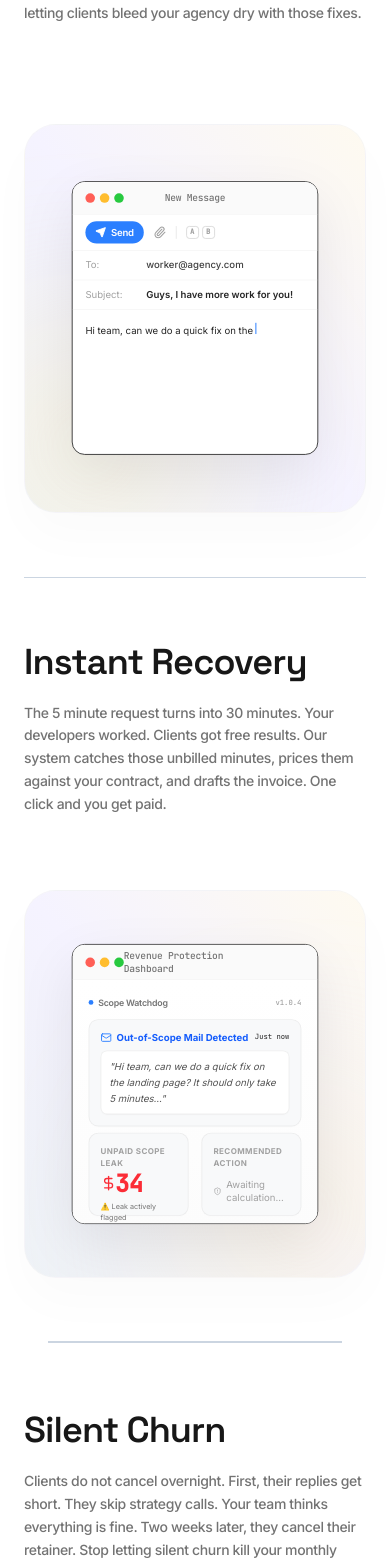
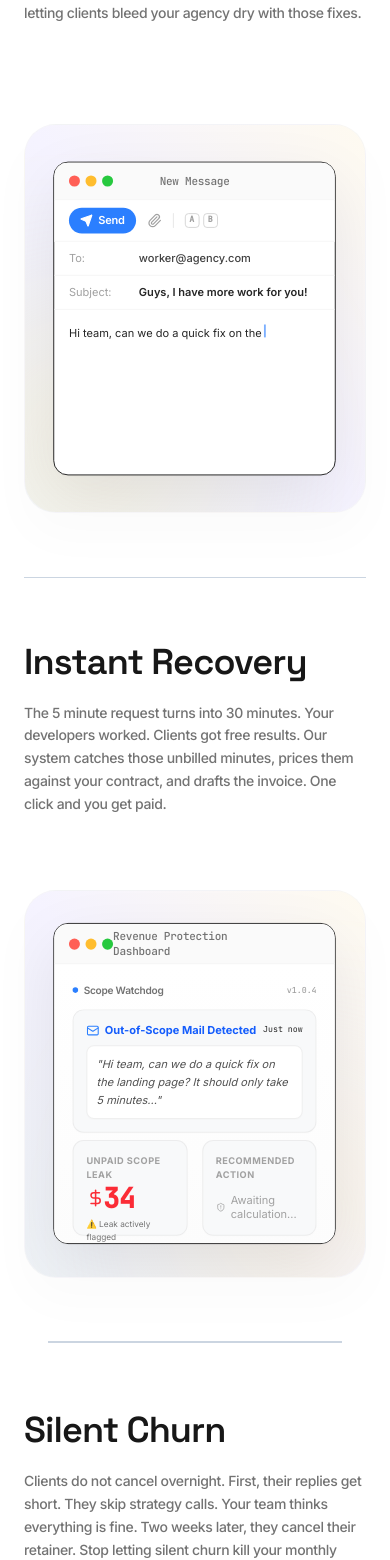
Before and after one commit to Fertrix/landing-artificially, a React (Vite) app: page / in a window 390 px wide. Shown: the part 1388-2948 px from the top of the page. Built offline with nearby package versions, Linux system fonts and the light colour scheme.

Commit message:
Expand inner motion window width (max-w 500px, 96% width) to fill the background gradient frame on mobile

```diff
--- a/src/App.tsx
+++ b/src/App.tsx
@@ -591,7 +591,7 @@ export default function App() {
               {/* Right side container card holding the vector interactive email demo */}
               <div className="lg:col-span-7 w-full flex justify-center">
                 {/* Giant soft glowing colorful gradient frame mirroring the user's second screenshot */}
-                <div ref={upperCardRef} className="relative w-full max-w-[560px] aspect-[0.88] xs:aspect-[0.95] sm:aspect-[1.3] rounded-[32px] md:rounded-[40px] bg-gradient-to-tr from-[#eef2f6] via-[#f5f3ff] to-[#fefaf0] p-4 sm:p-8 md:p-12 shadow-[0_24px_50px_rgba(0,0,0,0.02)] border border-neutral-100/60 flex items-center justify-center overflow-hidden">
+                <div ref={upperCardRef} className="relative w-full max-w-[560px] aspect-[0.88] xs:aspect-[0.95] sm:aspect-[1.3] rounded-[32px] md:rounded-[40px] bg-gradient-to-tr from-[#eef2f6] via-[#f5f3ff] to-[#fefaf0] p-2.5 sm:p-8 md:p-12 shadow-[0_24px_50px_rgba(0,0,0,0.02)] border border-neutral-100/60 flex items-center justify-center overflow-hidden">
                   {/* Backdrop subtle ambient color blobs matching the upload */}
                   <div className="absolute -top-16 -right-16 w-64 h-64 bg-blue-150/40 rounded-full blur-[80px] pointer-events-none" />
                   <div className="absolute -bottom-16 -left-16 w-64 h-64 bg-amber-100/40 rounded-full blur-[80px] pointer-events-none" />
@@ -614,7 +614,7 @@ export default function App() {
               {/* Left side container card holding the light dashboard demo */}
               <div className="lg:col-span-7 w-full flex justify-center order-2 lg:order-1">
                 {/* Giant soft glowing colorful gradient frame mirroring the user's email demo exactly */}
-                <div ref={lowerCardRef} className="relative w-full max-w-[560px] aspect-[0.88] xs:aspect-[0.95] sm:aspect-[1.1] rounded-[32px] md:rounded-[40px] bg-gradient-to-tr from-[#eef2f6] via-[#f5f3ff] to-[#fefaf0] p-4 sm:p-8 md:p-12 shadow-[0_24px_50px_rgba(0,0,0,0.02)] border border-neutral-100/60 flex items-center justify-center overflow-hidden">
+                <div ref={lowerCardRef} className="relative w-full max-w-[560px] aspect-[0.88] xs:aspect-[0.95] sm:aspect-[1.1] rounded-[32px] md:rounded-[40px] bg-gradient-to-tr from-[#eef2f6] via-[#f5f3ff] to-[#fefaf0] p-2.5 sm:p-8 md:p-12 shadow-[0_24px_50px_rgba(0,0,0,0.02)] border border-neutral-100/60 flex items-center justify-center overflow-hidden">
                   {/* Backdrop subtle ambient color blobs matching the email demo */}
                   <div className="absolute -top-16 -left-16 w-64 h-64 bg-blue-150/40 rounded-full blur-[80px] pointer-events-none" />
                   <div className="absolute -bottom-16 -right-16 w-64 h-64 bg-amber-100/40 rounded-full blur-[80px] pointer-events-none" />
@@ -733,7 +733,7 @@ export default function App() {
               {/* Right side: Interactive Motion Graphic */}
               <div className="lg:col-span-7 w-full flex justify-center order-2">
                 {/* Giant soft glowing colorful gradient frame mirroring the user's other cards */}
-                <div ref={churnUpperCardRef} className="relative w-full max-w-[560px] aspect-[0.85] xs:aspect-[0.92] sm:aspect-[1.1] rounded-[32px] md:rounded-[40px] bg-gradient-to-tr from-[#eef2f6] via-[#f5f3ff] to-[#fefaf0] p-4 sm:p-8 md:p-12 shadow-[0_24px_50px_rgba(0,0,0,0.02)] border border-neutral-100/60 flex items-center justify-center overflow-hidden">
+                <div ref={churnUpperCardRef} className="relative w-full max-w-[560px] aspect-[0.85] xs:aspect-[0.92] sm:aspect-[1.1] rounded-[32px] md:rounded-[40px] bg-gradient-to-tr from-[#eef2f6] via-[#f5f3ff] to-[#fefaf0] p-2.5 sm:p-8 md:p-12 shadow-[0_24px_50px_rgba(0,0,0,0.02)] border border-neutral-100/60 flex items-center justify-center overflow-hidden">
                   {/* Backdrop subtle ambient color blobs */}
                   <div className="absolute -top-16 -left-16 w-64 h-64 bg-blue-150/40 rounded-full blur-[80px] pointer-events-none" />
                   <div className="absolute -bottom-16 -right-16 w-64 h-64 bg-red-100/10 rounded-full blur-[80px] pointer-events-none" />
@@ -756,7 +756,7 @@ export default function App() {
               {/* Left side: Interactive Churn Shield Demo (Dashboard) */}
               <div className="lg:col-span-7 w-full flex justify-center order-2 lg:order-1">
                 {/* Giant soft glowing colorful gradient frame mirroring the others */}
-                <div ref={churnLowerCardRef} className="relative w-full max-w-[560px] aspect-[0.88] xs:aspect-[0.95] sm:aspect-[1.15] rounded-[32px] md:rounded-[40px] bg-gradient-to-tr from-[#eef2f6] via-[#f5f3ff] to-[#fefaf0] p-4 sm:p-8 md:p-12 shadow-[0_24px_50px_rgba(0,0,0,0.02)] border border-neutral-100/60 flex items-center justify-center overflow-hidden">
+                <div ref={churnLowerCardRef} className="relative w-full max-w-[560px] aspect-[0.88] xs:aspect-[0.95] sm:aspect-[1.15] rounded-[32px] md:rounded-[40px] bg-gradient-to-tr from-[#eef2f6] via-[#f5f3ff] to-[#fefaf0] p-2.5 sm:p-8 md:p-12 shadow-[0_24px_50px_rgba(0,0,0,0.02)] border border-neutral-100/60 flex items-center justify-center overflow-hidden">
                   {/* Backdrop subtle ambient color blobs */}
                   <div className="absolute -top-16 -left-16 w-64 h-64 bg-blue-150/40 rounded-full blur-[80px] pointer-events-none" />
                   <div className="absolute -bottom-16 -right-16 w-64 h-64 bg-amber-100/40 rounded-full blur-[80px] pointer-events-none" />
--- a/src/components/InteractiveChurnDemo.tsx
+++ b/src/components/InteractiveChurnDemo.tsx
@@ -189,7 +189,7 @@ export const InteractiveChurnDemo: React.FC = () => {
             animate={{ opacity: 1, scale: 1, y: 0 }}
             exit={{ opacity: 0, scale: 0.92, y: -40, filter: 'blur(4px)' }}
             transition={{ type: 'spring', damping: 25, stiffness: 180 }}
-            className="relative w-full max-w-[480px] aspect-[0.84] xs:aspect-[0.92] sm:aspect-[1.1] scale-[0.80] xs:scale-[0.88] sm:scale-100 origin-center bg-white rounded-2xl shadow-[0_24px_70px_rgba(0,0,0,0.08),_0_1px_3px_rgba(0,0,0,0.02)] border border-neutral-150 overflow-hidden flex flex-col font-sans select-none text-left"
+            className="relative w-[96%] sm:w-full max-w-[500px] aspect-[0.84] xs:aspect-[0.92] sm:aspect-[1.1] scale-[0.92] xs:scale-[0.96] sm:scale-100 origin-center bg-white rounded-2xl shadow-[0_24px_70px_rgba(0,0,0,0.08),_0_1px_3px_rgba(0,0,0,0.02)] border border-neutral-150 overflow-hidden flex flex-col font-sans select-none text-left"
           >
             {/* macOS Title Bar */}
             <div className="flex items-center justify-between px-4 h-11 bg-[#fafafa] border-b border-neutral-100 shrink-0">
--- a/src/components/InteractiveChurnShieldDemo.tsx
+++ b/src/components/InteractiveChurnShieldDemo.tsx
@@ -151,7 +151,7 @@ export const InteractiveChurnShieldDemo: React.FC = () => {
             animate={{ opacity: 1, scale: 1, y: 0 }}
             exit={{ opacity: 0, scale: 0.92, y: -40, filter: 'blur(4px)' }}
             transition={{ type: 'spring', damping: 25, stiffness: 180 }}
-            className="w-full max-w-[480px] aspect-[0.88] xs:aspect-[0.96] sm:aspect-[1.25] scale-[0.80] xs:scale-[0.88] sm:scale-100 origin-center bg-white rounded-2xl shadow-[0_24px_70px_rgba(0,0,0,0.08),_0_1px_3px_rgba(0,0,0,0.02)] border border-neutral-150 overflow-hidden flex flex-col font-sans select-none text-left text-neutral-800 relative"
+            className="w-[96%] sm:w-full max-w-[500px] aspect-[0.88] xs:aspect-[0.96] sm:aspect-[1.25] scale-[0.92] xs:scale-[0.96] sm:scale-100 origin-center bg-white rounded-2xl shadow-[0_24px_70px_rgba(0,0,0,0.08),_0_1px_3px_rgba(0,0,0,0.02)] border border-neutral-150 overflow-hidden flex flex-col font-sans select-none text-left text-neutral-800 relative"
           >
             {/* macOS Title Bar */}
             <div className="h-11 border-b border-neutral-100 px-4 flex items-center justify-between bg-[#fafafa] shrink-0">
--- a/src/components/InteractiveDashboardDemo.tsx
+++ b/src/components/InteractiveDashboardDemo.tsx
@@ -151,7 +151,7 @@ export const InteractiveDashboardDemo: React.FC = () => {
             animate={{ opacity: 1, scale: 1, y: 0 }}
             exit={{ opacity: 0, scale: 0.92, y: -40, filter: 'blur(4px)' }}
             transition={{ type: 'spring', damping: 25, stiffness: 180 }}
-            className="w-full max-w-[480px] aspect-[0.88] xs:aspect-[0.96] sm:aspect-[1.25] scale-[0.80] xs:scale-[0.88] sm:scale-100 origin-center bg-white rounded-2xl shadow-[0_24px_70px_rgba(0,0,0,0.08),_0_1px_3px_rgba(0,0,0,0.02)] border border-neutral-150 overflow-hidden flex flex-col font-sans select-none text-left text-neutral-800 relative"
+            className="w-[96%] sm:w-full max-w-[500px] aspect-[0.88] xs:aspect-[0.96] sm:aspect-[1.25] scale-[0.92] xs:scale-[0.96] sm:scale-100 origin-center bg-white rounded-2xl shadow-[0_24px_70px_rgba(0,0,0,0.08),_0_1px_3px_rgba(0,0,0,0.02)] border border-neutral-150 overflow-hidden flex flex-col font-sans select-none text-left text-neutral-800 relative"
           >
             {/* macOS Title Bar */}
             <div className="h-11 border-b border-neutral-100 px-4 flex items-center justify-between bg-[#fafafa] shrink-0">
--- a/src/components/InteractiveEmailDemo.tsx
+++ b/src/components/InteractiveEmailDemo.tsx
@@ -135,7 +135,7 @@ export const InteractiveEmailDemo: React.FC = () => {
             animate={{ opacity: 1, scale: 1, y: 0 }}
             exit={{ opacity: 0, scale: 0.92, y: -40, filter: 'blur(4px)' }}
             transition={{ type: 'spring', damping: 25, stiffness: 180 }}
-            className="relative w-full max-w-[480px] aspect-[0.9] xs:aspect-[1.0] sm:aspect-[16/10] scale-[0.80] xs:scale-[0.88] sm:scale-100 origin-center bg-white rounded-2xl shadow-[0_24px_70px_rgba(0,0,0,0.08),_0_1px_3px_rgba(0,0,0,0.02)] border border-neutral-150 overflow-hidden flex flex-col font-sans select-none text-left"
+            className="relative w-[96%] sm:w-full max-w-[500px] aspect-[0.9] xs:aspect-[1.0] sm:aspect-[16/10] scale-[0.92] xs:scale-[0.96] sm:scale-100 origin-center bg-white rounded-2xl shadow-[0_24px_70px_rgba(0,0,0,0.08),_0_1px_3px_rgba(0,0,0,0.02)] border border-neutral-150 overflow-hidden flex flex-col font-sans select-none text-left"
           >
             {/* macOS Title Bar */}
             <div className="flex items-center justify-between px-4 py-3 bg-[#fafafa] border-b border-neutral-100 shrink-0">
```
